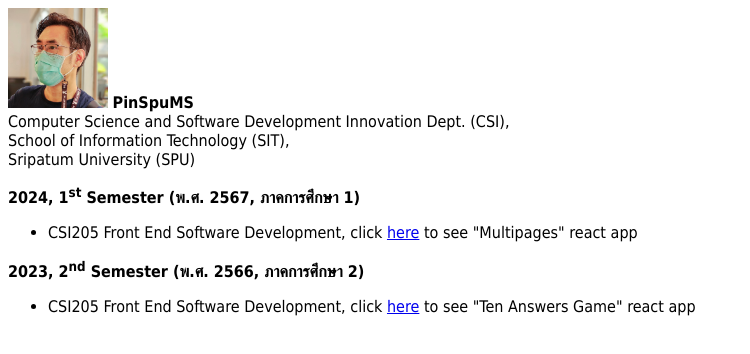
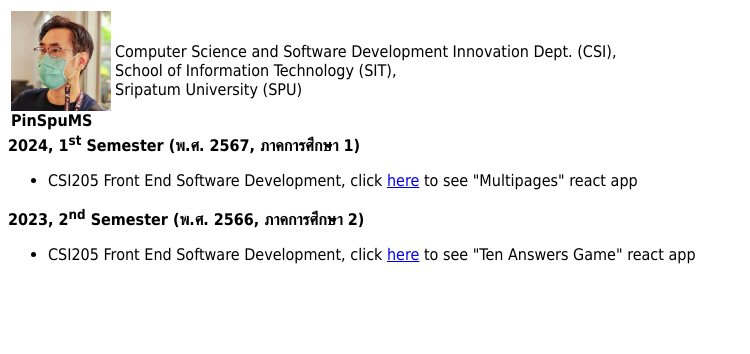
Before and after one commit to PinSpuMS/PinSpuMS.github.io, a plain HTML site: page index.html in a window 1280 px wide. Shown: the whole page, without its empty margins (0-750 px from the left). Drawn offline with Linux system fonts and the light colour scheme.

Commit message:
Update index.html

```diff
--- a/index.html
+++ b/index.html
@@ -7,13 +7,19 @@
     </style>
   </head>
   <body>
-    <p>
-      <img src='./images/pin.jpg' width='100px' float:'left'>
-      <b>PinSpuMS</b><br>
-      Computer Science and Software Development Innovation Dept. (CSI),<br>
-      School of Information Technology (SIT),<br>
-      Sripatum University (SPU)
-    </p>
+    <table>
+      <tr>
+        <td>
+          <img src='./images/pin.jpg' width='100px'><br>
+          <b>PinSpuMS</b><br>
+        </td>
+        <td>
+          Computer Science and Software Development Innovation Dept. (CSI),<br>
+          School of Information Technology (SIT),<br>
+          Sripatum University (SPU)
+        </td>
+      </tr>
+    </table>
     <b>2024, 1<sup>st</sup> Semester (พ.ศ. 2567, ภาคการศึกษา 1)</b>
     <ul>
       <li>CSI205 Front End Software Development, click <a href='https://pinspums.github.io/2567-01-csi205-multipages_'>here</a> to see "Multipages" react app</li>
```
